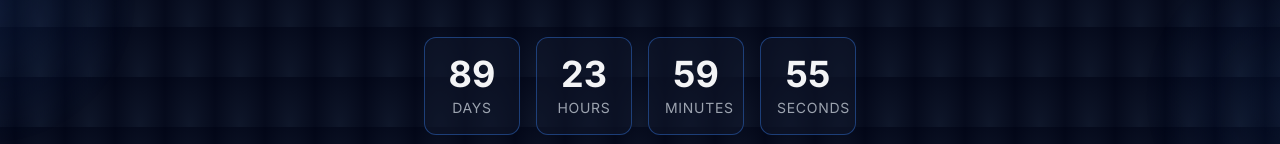
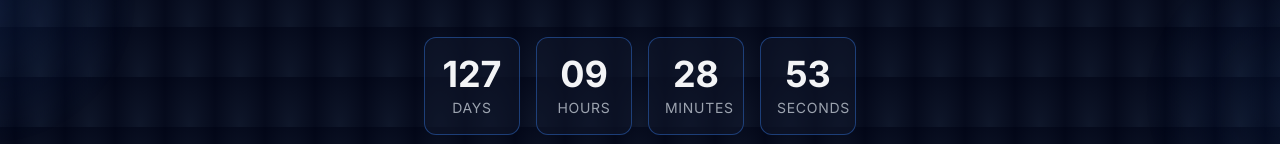
Before and after one commit to RakshaNetra/rakshanetra-home, a plain HTML site: page index.html in a window 1280 px wide. Shown: the part 348-492 px from the top of the page. Drawn offline with nearby package versions, Linux system fonts and the light colour scheme.

Commit message:
Launched Date Fix

```diff
--- a/index.html
+++ b/index.html
@@ -260,9 +260,8 @@
 
   <!-- Countdown Timer -->
   <script>
-    // Set launch date (3 Months from now)
-    const launchDate = new Date();
-    launchDate.setDate(launchDate.getDate() + 90);
+    // Set the launch date (January 22, 2026)
+    const launchDate = new Date(2026, 0, 22, 0, 0, 0).getTime();
 
     // Update countdown every second
     const countdown = setInterval(function () {
```
